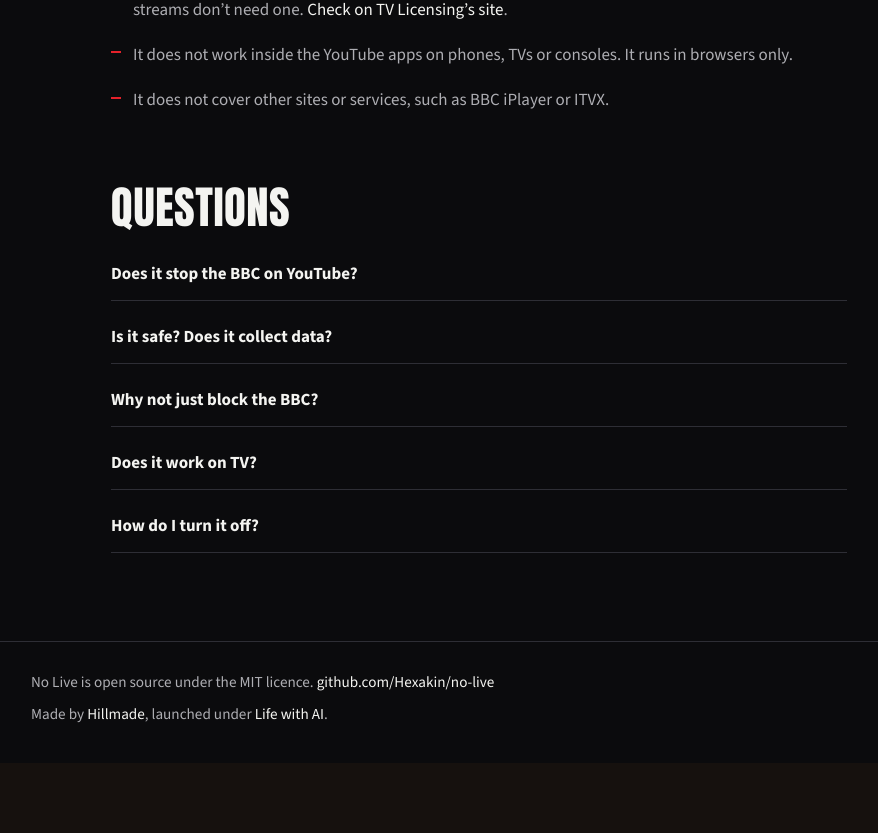
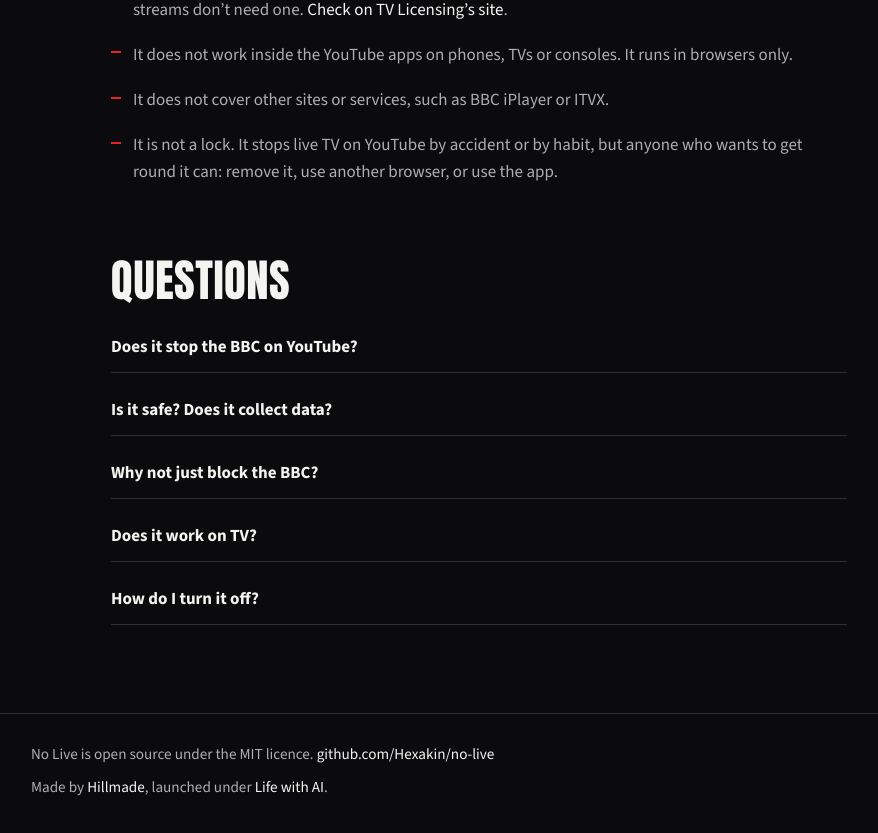
Before and after one commit to Hexakin/hillmade-uk, a Next.js app: page /no-live in a window 1280 px wide. Shown: the part 3132-3965 px from the top of the page, without its empty margins (17-895 px from the left). Before the commit the page ends 3895 px from the top, so only its background shows below. Built offline with nearby package versions, Linux system fonts and the light colour scheme.

Commit message:
No Live page: say it is not a lock
Co-Authored-By: Claude Opus 5.5 <noreply@anthropic.com>

```diff
--- a/app/no-live/page.tsx
+++ b/app/no-live/page.tsx
@@ -281,6 +281,11 @@ export default function NoLivePage() {
               It does not cover other sites or services, such as BBC iPlayer or
               ITVX.
             </li>
+            <li>
+              It is not a lock. It stops live TV on YouTube by accident or by
+              habit, but anyone who wants to get round it can: remove it, use
+              another browser, or use the app.
+            </li>
           </ul>
         </section>
 
```
